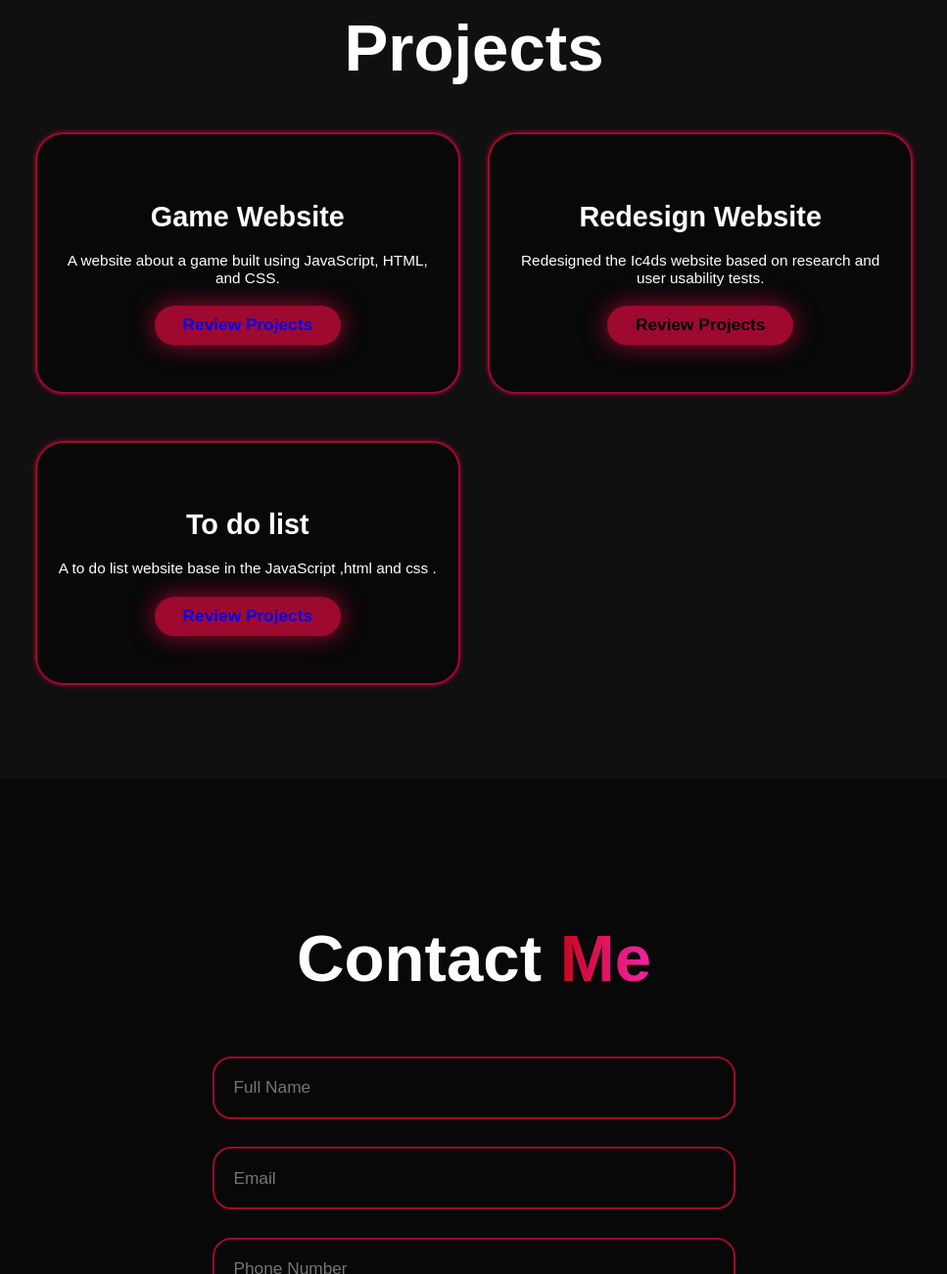
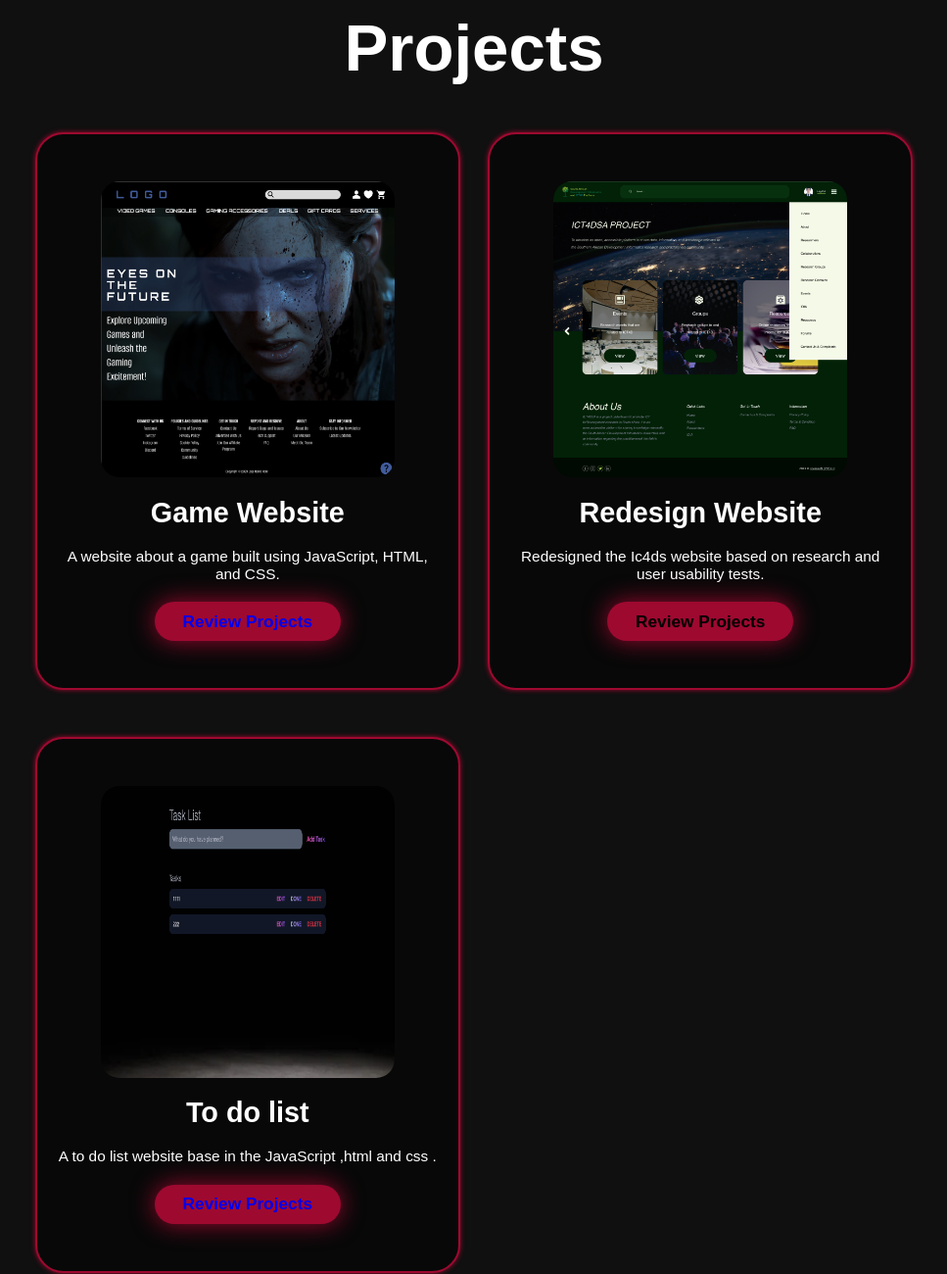
Before and after one commit to Moomin928/Portfolio, a plain HTML site: page index.html in a window 1280 px wide. Shown: the part 3913-5213 px from the top of the page at 98% size, without its empty margins (156-1123 px from the left). Drawn offline with nearby package versions, Linux system fonts and the light colour scheme; the site is published under a folder, as on GitHub Pages, so addresses that start at the root find nothing.

Commit message:
Update index.html delete slash

```diff
--- a/index.html
+++ b/index.html
@@ -119,21 +119,21 @@
 	<div class="projects-box">
 		<!-- Project Card 1: Game Website -->
 		<div class="project-card">
-			<img src="/project1.png" alt="">
+			<img src="project1.png" alt="">
 			<h3>Game Website</h3>
 			<p>A website about a game built using JavaScript, HTML, and CSS.</p>
 			<div class="btn"><a href="https://ju-nmd2023.github.io/wuid-project-group-24/">Review Projects</a></div>
 		</div>
 		<!-- Project Card 2: Website Redesign -->
 		<div class="project-card">
-			<img src="/project2.png" alt="">
+			<img src="project2.png" alt="">
 			<h3>Redesign Website</h3>
 			<p>Redesigned the Ic4ds website based on research and user usability tests.</p>
 			<div class="btn">Review Projects</div>
 		</div>
 		<!-- Project Card 3: Food Delivery App -->
 		<div class="project-card">
-			<img src="/project4.png" alt="">
+			<img src="project4.png" alt="">
 			<h3>To do list </h3>
 			<p>A to do list website base in the JavaScript ,html and css .</p>
 			<div class="btn"><a href="https://ju-nmd2023.github.io/fop-todo-list-David/">Review Projects</a> </div>
```
